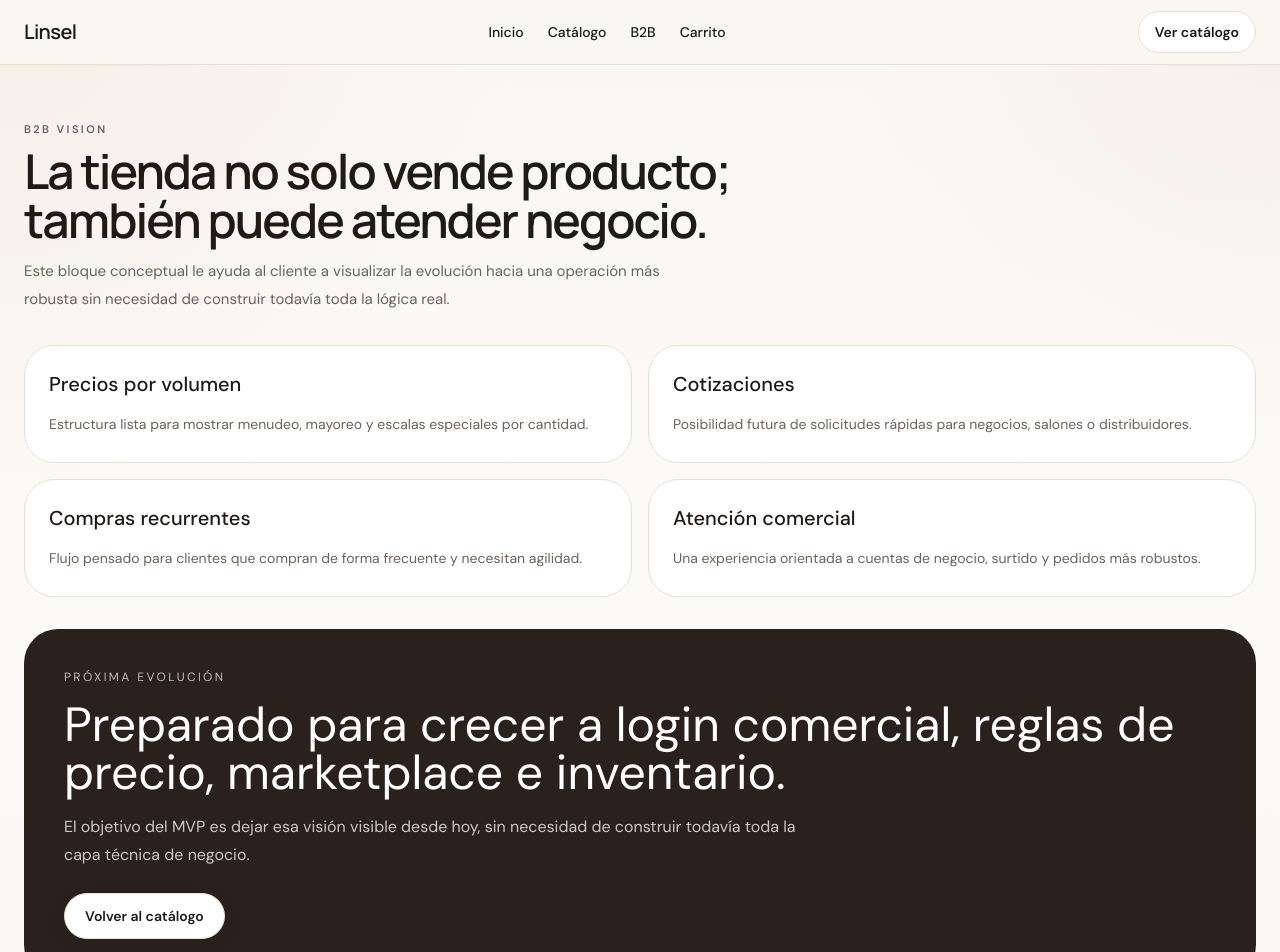
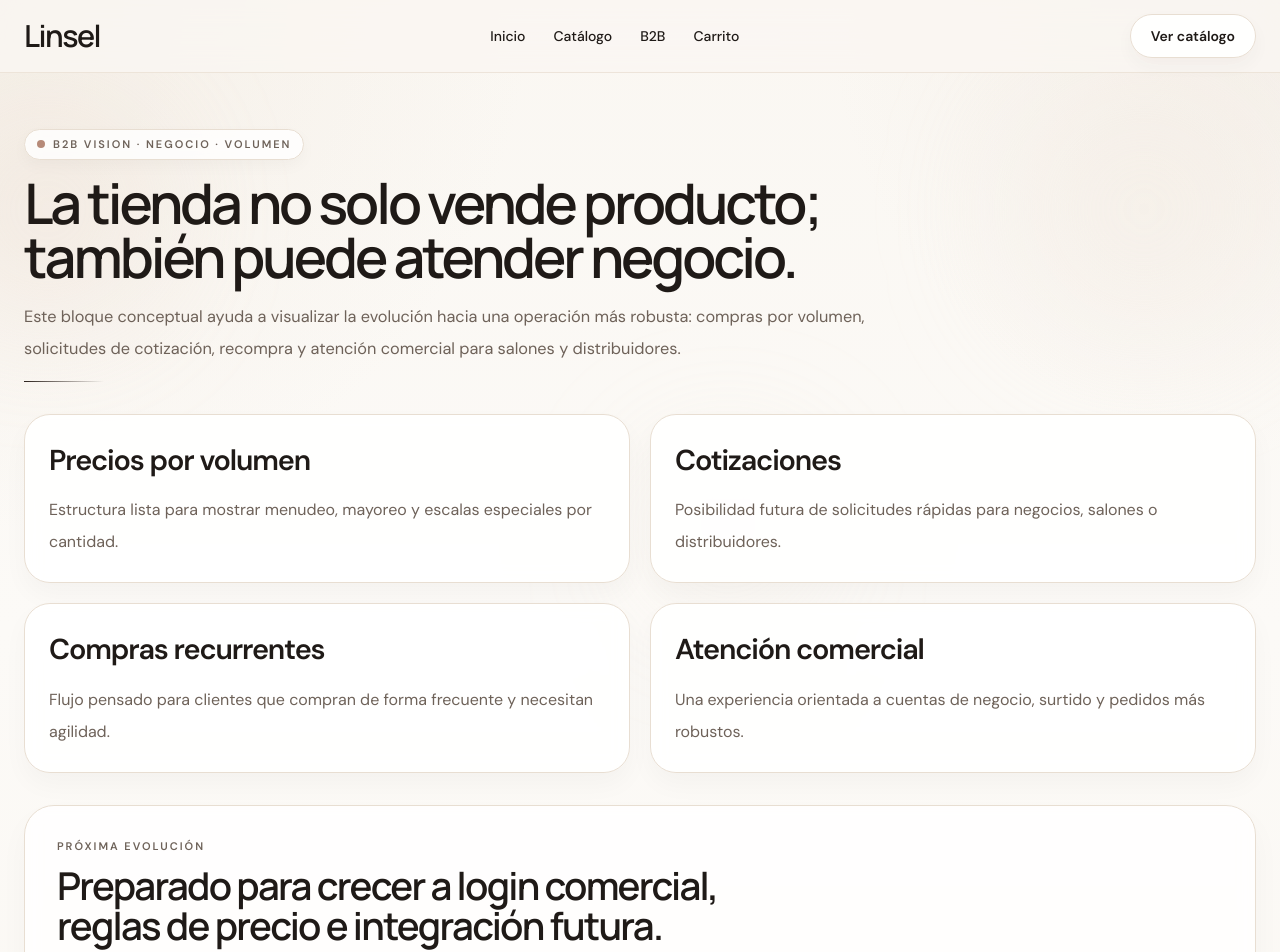
Before and after one commit to roiszs/mvp-belleza-distribuidora, a Next.js app: page /b2b in a window 1280 px wide. Shown: the top 952 px of the page. Built offline with nearby package versions, Linux system fonts and the light colour scheme.

Commit message:
Cambios visuales

```diff
--- a/src/app/b2b/page.tsx
+++ b/src/app/b2b/page.tsx
@@ -1,5 +1,4 @@
 import { Container } from '@/components/layout/Container'
-import { SectionHeader } from '@/components/layout/SectionHeader'
 import { Button } from '@/components/ui/Button'
 
 const features = [
@@ -23,36 +22,72 @@ const features = [
 
 export default function B2BPage() {
 return (
-    <section className="section-padding">
-      <Container>
-        <SectionHeader
-          eyebrow="B2B Vision"
-          title="La tienda no solo vende producto; también puede atender negocio."
-          description="Este bloque conceptual le ayuda al cliente a visualizar la evolución hacia una operación más robusta sin necesidad de construir todavía toda la lógica real."
-        />
+<section className="relative overflow-hidden section-padding pb-10 pt-10 md:pb-14 md:pt-12">
+<div className="pointer-events-none absolute inset-0">
+<div className="absolute -left-16 top-6 h-56 w-56 rounded-full bg-[#ead8c8]/28 blur-3xl" />
+<div className="absolute right-0 top-0 h-68 w-68 rounded-full bg-[#f2e7dc]/30 blur-3xl" />
+<div className="absolute left-1/2 top-1/3 h-44 w-44 rounded-full bg-[#efe4d8]/18 blur-3xl" />
+</div>
 
-        <div className="grid gap-4 md:grid-cols-2">
+
+  <Container className="relative">
+    <div className="max-w-5xl">
+      <div className="mb-4 inline-flex items-center gap-2 rounded-full border border-[var(--color-line)] bg-white/80 px-3 py-1.5 shadow-[0_6px_16px_rgba(43,33,28,0.03)] backdrop-blur-sm">
+        <span className="h-2 w-2 rounded-full bg-[var(--color-accent)]" />
+        <span className="text-[11px] font-semibold uppercase tracking-[0.18em] text-[var(--color-muted)]">
+          B2B vision · negocio · volumen
+        </span>
+      </div>
+
+      <h1 className="font-display text-[2rem] font-semibold leading-[0.98] tracking-[-0.055em] text-[var(--color-text)] sm:text-[2.6rem] md:text-[3.5rem]">
+        La tienda no solo vende producto;
+        <span className="block">también puede atender negocio.</span>
+      </h1>
+
+      <p className="mt-4 max-w-4xl text-[0.98rem] leading-8 text-[var(--color-muted)] md:text-[1.02rem]">
+        Este bloque conceptual ayuda a visualizar la evolución hacia una operación más robusta:
+        compras por volumen, solicitudes de cotización, recompra y atención comercial para salones
+        y distribuidores.
+      </p>
+
+      <div className="mt-4 h-px w-20 bg-[linear-gradient(90deg,var(--color-accent-dark),transparent)]" />
+    </div>
+
+    <div className="mt-8 grid gap-5 md:grid-cols-2">
       {features.map((feature) => (
-            <article key={feature.title} className="rounded-[30px] border border-[var(--color-line)] bg-white p-6">
-              <h3 className="text-xl font-medium">{feature.title}</h3>
-              <p className="mt-3 text-sm leading-7 text-[var(--color-muted)]">{feature.text}</p>
+        <article
+          key={feature.title}
+          className="rounded-[26px] border border-[var(--color-line)] bg-white/90 p-6 shadow-[0_12px_26px_rgba(43,33,28,0.03)] backdrop-blur-sm transition duration-300 hover:-translate-y-1 hover:shadow-[0_18px_38px_rgba(43,33,28,0.05)]"
+        >
+          <h3 className="text-[1.8rem] font-semibold tracking-[-0.04em] text-[var(--color-text)]">
+            {feature.title}
+          </h3>
+          <p className="mt-3 text-[1rem] leading-8 text-[var(--color-muted)]">{feature.text}</p>
         </article>
       ))}
     </div>
 
-        <div className="mt-8 rounded-[34px] bg-[var(--color-accent-dark)] p-8 text-white md:p-10">
-          <p className="text-xs uppercase tracking-[0.2em] text-white/70">Próxima evolución</p>
-          <h2 className="mt-4 font-serif-display text-3xl md:text-5xl">
-            Preparado para crecer a login comercial, reglas de precio, marketplace e inventario.
+    <div className="mt-8 rounded-[30px] border border-[var(--color-line)] bg-[rgba(255,255,255,0.82)] p-7 shadow-[0_14px_30px_rgba(43,33,28,0.03)] backdrop-blur-sm md:p-8">
+      <p className="text-[11px] font-semibold uppercase tracking-[0.18em] text-[var(--color-muted)]">
+        Próxima evolución
+      </p>
+
+      <h2 className="mt-3 font-display text-[1.7rem] font-semibold leading-[1.04] tracking-[-0.045em] md:text-[2.4rem]">
+        Preparado para crecer a login comercial,
+        <span className="block">reglas de precio e integración futura.</span>
       </h2>
-          <p className="mt-4 max-w-3xl text-sm leading-7 text-white/75 md:text-base">
-            El objetivo del MVP es dejar esa visión visible desde hoy, sin necesidad de construir todavía toda la capa técnica de negocio.
+
+      <p className="mt-4 max-w-3xl text-[1rem] leading-8 text-[var(--color-muted)]">
+        La intención del MVP es mostrar desde hoy una dirección comercial seria, sin necesidad de
+        construir todavía toda la lógica real de operación.
       </p>
-          <div className="mt-6">
-            <Button href="/catalogo" variant="secondary">Volver al catálogo</Button>
+
+      <div className="mt-5">
+        <Button href="/catalogo">Ver catálogo comercial</Button>
       </div>
     </div>
   </Container>
 </section>
+
 )
 }
--- a/src/app/catalogo/page.tsx
+++ b/src/app/catalogo/page.tsx
@@ -1,18 +1,42 @@
 import { Container } from '@/components/layout/Container'
-import { SectionHeader } from '@/components/layout/SectionHeader'
 import { CatalogView } from '@/components/catalog/CatalogView'
 
 export default function CatalogPage() {
 return (
-<section className="section-padding">
-<Container>
-<SectionHeader
-eyebrow="Catálogo"
-title="Catálogo claro, útil y listo para crecer"
-description="Explora gel semipermanente, acrílico, tips, decoración y herramientas con una navegación más limpia y una lectura más útil para compra y envío."
-/>
-<CatalogView />
+<section className="relative overflow-hidden section-padding pb-10 pt-10 md:pb-14 md:pt-12">
+<div className="pointer-events-none absolute inset-0">
+<div className="absolute -left-16 top-8 h-52 w-52 rounded-full bg-[#ead8c8]/28 blur-3xl" />
+<div className="absolute right-0 top-0 h-64 w-64 rounded-full bg-[#f2e7dc]/30 blur-3xl" />
+<div className="absolute left-1/2 top-1/3 h-40 w-40 rounded-full bg-[#efe4d8]/18 blur-3xl" />
+</div>
+
+  <Container className="relative">
+    <div className="max-w-4xl">
+      <div className="mb-4 inline-flex items-center gap-2 rounded-full border border-[var(--color-line)] bg-white/80 px-3 py-1.5 shadow-[0_6px_16px_rgba(43,33,28,0.03)] backdrop-blur-sm">
+        <span className="h-2 w-2 rounded-full bg-[var(--color-accent)]" />
+        <span className="text-[11px] font-semibold uppercase tracking-[0.18em] text-[var(--color-muted)]">
+          Catálogo · menudeo · mayoreo
+        </span>
+      </div>
+
+      <h1 className="font-display text-[2rem] font-semibold leading-[0.98] tracking-[-0.055em] text-[var(--color-text)] sm:text-[2.6rem] md:text-[3.5rem]">
+        Catálogo claro,
+        <span className="block">útil y listo para crecer</span>
+      </h1>
+
+      <p className="mt-4 max-w-3xl text-[0.98rem] leading-8 text-[var(--color-muted)] md:text-[1.02rem]">
+        Explora gel semipermanente, acrílico, tips, decoración y herramientas con una navegación
+        más limpia y una lectura más útil para compra, operación y envío.
+      </p>
+
+      <div className="mt-4 h-px w-20 bg-[linear-gradient(90deg,var(--color-accent-dark),transparent)]" />
+    </div>
+
+    <div className="mt-8">
+      <CatalogView />
+    </div>
   </Container>
 </section>
+
 )
 }
--- a/src/components/home/CategoryGrid.tsx
+++ b/src/components/home/CategoryGrid.tsx
@@ -6,8 +6,9 @@ import { categories } from '@/data/categories'
 
 export function CategoryGrid() {
 return (
-    <section className="section-padding pt-6 md:pt-8">
+<section className="section-padding pt-4 md:pt-6">
 <Container>
+<div className="rounded-[30px] border border-[var(--color-line)] bg-white/72 p-5 shadow-[0_12px_28px_rgba(43,33,28,0.03)] backdrop-blur-sm md:p-6">
 <SectionHeader
 eyebrow="Categorías"
 title="Explora por línea de producto"
@@ -19,7 +20,7 @@ export function CategoryGrid() {
           <Link
             key={category.id}
             href="/catalogo"
-              className="group surface-card overflow-hidden rounded-[24px] transition duration-300 hover:-translate-y-1 hover:shadow-[0_16px_32px_rgba(43,33,28,0.05)]"
+            className="group overflow-hidden rounded-[24px] border border-[var(--color-line)] bg-white transition duration-300 hover:-translate-y-1 hover:shadow-[0_16px_32px_rgba(43,33,28,0.05)]"
           >
             <div className="relative aspect-[4/3.5] overflow-hidden bg-[#efe5da] md:aspect-[4/3.9]">
               <Image
@@ -28,17 +29,15 @@ export function CategoryGrid() {
                 fill
                 className="object-cover transition duration-700 group-hover:scale-[1.04]"
               />
-                <div className="absolute inset-0 bg-[linear-gradient(180deg,rgba(31,26,23,0.00)_45%,rgba(31,26,23,0.22)_100%)]" />
+              <div className="absolute inset-0 bg-[linear-gradient(180deg,rgba(31,26,23,0.00)_45%,rgba(31,26,23,0.18)_100%)]" />
               <div className="absolute right-4 top-4 rounded-full bg-white/90 px-3 py-1 text-[11px] font-medium uppercase tracking-[0.15em] text-[var(--color-text)]">
                 Explorar
               </div>
             </div>
 
-              <div className="p-3.5 md:p-4">
+            <div className="p-4">
               <div className="flex items-center justify-between gap-3">
-                  <h3 className="text-base font-semibold tracking-[-0.02em]">
-                    {category.name}
-                  </h3>
+                <h3 className="text-base font-semibold tracking-[-0.02em]">{category.name}</h3>
                 <span className="text-sm text-[var(--color-muted)]">→</span>
               </div>
 
@@ -49,7 +48,9 @@ export function CategoryGrid() {
           </Link>
         ))}
       </div>
+    </div>
   </Container>
 </section>
+
 )
 }
--- a/src/components/layout/Navbar.tsx
+++ b/src/components/layout/Navbar.tsx
@@ -15,13 +15,16 @@ export function Navbar() {
 const [open, setOpen] = useState(false)
 
 return (
-<header className="sticky top-0 z-50 border-b border-[var(--color-line)] bg-[rgba(250,247,242,0.94)] backdrop-blur-md">
-<Container className="flex min-h-[64px] items-center justify-between gap-4">
-<Link href="/" className="font-display text-lg font-semibold tracking-[-0.03em] md:text-xl">
+<header className="sticky top-0 z-50 border-b border-[rgba(232,222,210,0.75)] bg-[rgba(250,247,242,0.78)] backdrop-blur-xl">
+<Container className="flex min-h-[72px] items-center justify-between gap-4">
+<Link
+href="/"
+className="font-display text-[1.9rem] font-semibold tracking-[-0.05em] text-[var(--color-text)]"
+>
 Linsel
 </Link>
 
-    <nav className="hidden items-center gap-6 md:flex">
+    <nav className="hidden items-center gap-7 md:flex">
       {links.map((link) => (
         <Link
           key={link.href}
@@ -36,7 +39,7 @@ Linsel
     <div className="hidden md:block">
       <Link
         href="/catalogo"
-        className="inline-flex min-h-[42px] items-center justify-center rounded-full border border-[var(--color-line)] bg-white px-4 py-2 text-sm font-semibold text-[var(--color-text)] transition hover:bg-[var(--color-soft)]"
+        className="inline-flex min-h-[44px] items-center justify-center rounded-full border border-[var(--color-line)] bg-white/90 px-5 py-2 text-sm font-semibold text-[var(--color-text)] shadow-[0_8px_18px_rgba(43,33,28,0.035)] transition hover:bg-[var(--color-soft)]"
       >
         Ver catálogo
       </Link>
@@ -45,7 +48,7 @@ Linsel
     <button
       type="button"
       onClick={() => setOpen(!open)}
-      className="inline-flex h-11 w-11 items-center justify-center rounded-full border border-[var(--color-line)] bg-white text-[var(--color-text)] md:hidden"
+      className="inline-flex h-12 w-12 items-center justify-center rounded-full border border-[var(--color-line)] bg-white/92 text-[var(--color-text)] shadow-[0_8px_18px_rgba(43,33,28,0.035)] md:hidden"
       aria-label="Abrir menú"
       aria-expanded={open}
     >
@@ -54,7 +57,7 @@ Linsel
   </Container>
 
   {open ? (
-    <div className="border-t border-[var(--color-line)] bg-[var(--color-bg)] md:hidden">
+    <div className="border-t border-[var(--color-line)] bg-[rgba(250,247,242,0.97)] backdrop-blur-xl md:hidden">
       <Container className="py-4">
         <nav className="flex flex-col gap-2">
           {links.map((link) => (
```
Also changed, not shown: src/app/carrito/page.tsx (+33 -10 lines). Lines whose indentation alone changed are shown as unchanged.
